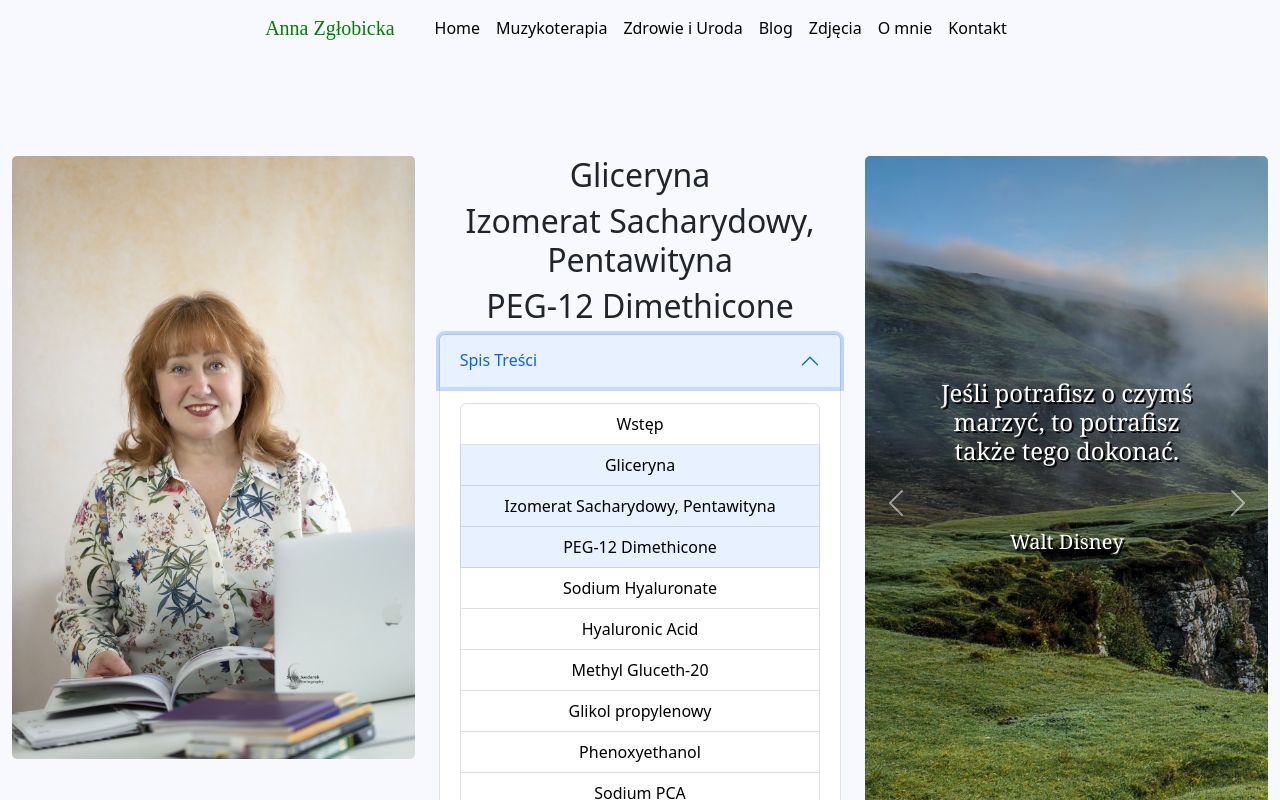
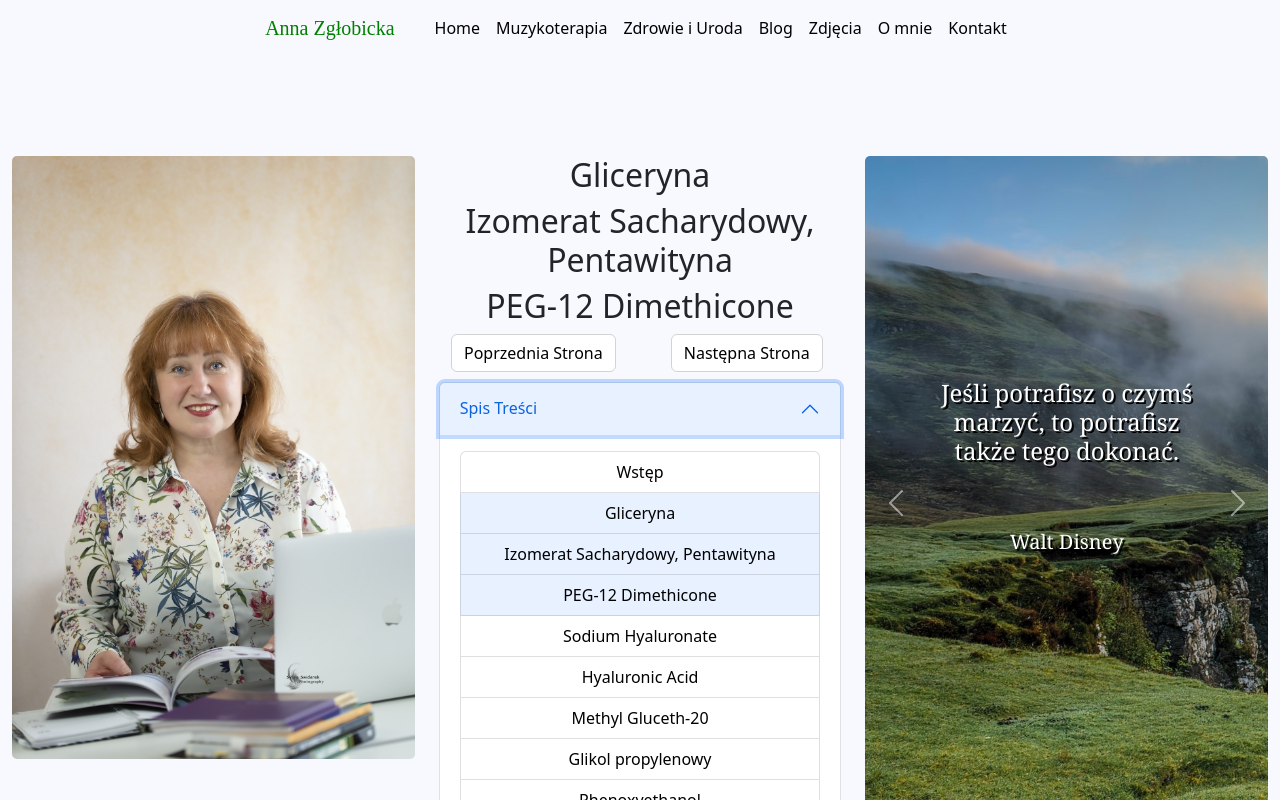
Before and after one commit to ForisTale/PositiveVibrationNextJS, a Next.js app in the folder positive_vibrations/: page /health/hyaluronic-mask/1 in a window 1280 px wide. Both pictures are taken after a click on the button "Spis Treści". Shown: the top 800 px of the page. Built offline with nearby package versions, Linux system fonts and the light colour scheme; a web font is replaced by a local one.

Commit message:
next prev button

```diff
--- a/positive_vibrations/components/TableOfContent.jsx
+++ /dev/null
@@ -1,38 +0,0 @@
-import Accordion from "react-bootstrap/Accordion";
-import ListGroup from "react-bootstrap/ListGroup";
-import Link from "next/link";
-import classes from "./TableOfContent.module.css";
-import {useRouter} from "next/router";
-
-const TableOfContent = (props) => {
-  const router = useRouter();
-
-  let linkGroup = props.pages.map((page, pageIndex) => page.map(chapter => {
-    const basePageUrl = `${props.baseUrl}/${pageIndex}`;
-    const isOnActivePage = basePageUrl === router.asPath.split("#")[0];
-    return (
-      <ListGroup.Item
-        className={`${isOnActivePage ? classes.activePage : ""}`}
-        key={chapter.id}
-        >
-        <Link href={`${basePageUrl}/#${chapter.id}`} passHref><a>{chapter.title}</a></Link>
-      </ListGroup.Item>
-    );
-  }));
-
-  return (
-    <Accordion className={classes.table}>
-      <Accordion.Item eventKey={"0"}>
-        <Accordion.Header>Spis Treści</Accordion.Header>
-        <Accordion.Body>
-          <ListGroup>
-            {linkGroup}
-          </ListGroup>
-        </Accordion.Body>
-      </Accordion.Item>
-
-    </Accordion>
-  );
-};
-
-export default TableOfContent;
--- /dev/null
+++ b/positive_vibrations/components/layout/NextPrevButton.jsx
@@ -0,0 +1,13 @@
+import {Button} from "react-bootstrap";
+import Link from "next/link";
+import styles from "./NextPrevButton.module.css";
+
+const NextPrevButton = (props) => {
+  return (
+    <Button className={styles.button}>
+      <Link href={props.url} passHref><a>{props.next ? "Następna Strona" : "Poprzednia Strona"}</a></Link>
+    </Button>
+  );
+};
+
+export default NextPrevButton;
--- /dev/null
+++ b/positive_vibrations/components/layout/NextPrevButton.module.css
@@ -0,0 +1,8 @@
+.button {
+    background-color: white;
+    border-color:lightgrey;
+}
+.button a {
+    text-decoration: none;
+    color: black;
+}
--- /dev/null
+++ b/positive_vibrations/components/layout/TableOfContent.jsx
@@ -0,0 +1,51 @@
+import Accordion from "react-bootstrap/Accordion";
+import ListGroup from "react-bootstrap/ListGroup";
+import Link from "next/link";
+import classes from "./TableOfContent.module.css";
+import {useRouter} from "next/router";
+import NextPrevButton from "./NextPrevButton";
+import Row from "react-bootstrap/Row";
+import Col from "react-bootstrap/Col";
+
+const TableOfContent = (props) => {
+  const router = useRouter();
+  const pageNumber = parseInt(router.query.pageNumber);
+
+  let linkGroup = props.pages.map((page, pageIndex) => page.map(chapter => {
+    const basePageUrl = `${props.baseUrl}/${pageIndex}`;
+    const isOnActivePage = basePageUrl === router.asPath.split("#")[0];
+    return (
+      <ListGroup.Item
+        className={`${isOnActivePage ? classes.activePage : ""}`}
+        key={chapter.id}
+      >
+        <Link href={`${basePageUrl}/#${chapter.id}`} passHref><a>{chapter.title}</a></Link>
+      </ListGroup.Item>
+    );
+  }));
+
+  return (
+    <>
+      <Row className={classes.buttonsRow}>
+        <Col className={`${pageNumber === 0 ? classes.disabled : ""}`}>
+          <NextPrevButton url={`${props.baseUrl}/${pageNumber - 1}`}/></Col>
+        <Col className={`${pageNumber === (props.pages.length - 1) ? classes.disabled : ""}`}
+        ><NextPrevButton url={`${props.baseUrl}/${pageNumber + 1}`} next/></Col>
+      </Row>
+      <Row className={classes.rowSeparator}/>
+      <Accordion className={classes.table}>
+        <Accordion.Item eventKey={"0"}>
+          <Accordion.Header>Spis Treści</Accordion.Header>
+          <Accordion.Body>
+            <ListGroup>
+              {linkGroup}
+            </ListGroup>
+          </Accordion.Body>
+        </Accordion.Item>
+
+      </Accordion>
+    </>
+  );
+};
+
+export default TableOfContent;
--- a/positive_vibrations/components/TableOfContent.module.css
+++ b/positive_vibrations/components/layout/TableOfContent.module.css
@@ -6,3 +6,15 @@
 .activePage {
     background: #e7f1ff !important;
 }
+
+.buttonsRow {
+
+}
+
+.rowSeparator {
+    margin-bottom: 10px;
+}
+
+.disabled {
+    display: none;
+}
--- a/positive_vibrations/pages/health/hyaluronic-mask/[pageNumber].jsx
+++ b/positive_vibrations/pages/health/hyaluronic-mask/[pageNumber].jsx
@@ -1,5 +1,5 @@
 import {PAGES} from "../../../components/HyaluronicMask";
-import TableOfContent from "../../../components/TableOfContent";
+import TableOfContent from "../../../components/layout/TableOfContent";
 import {URLS} from "../../../inventory/URLS";
 import {useRouter} from "next/router";
 
@@ -17,8 +17,8 @@ const HyaluronicMask = () => {
 
 export function assemblePageFromChapters(chapters, pageIndex) {
   const filteredChapters = [];
-  if (pageIndex) {
-    for (let chapter of chapters[pageIndex]) {
+  if (pageIndex && chapters) {
+    for (let chapter of chapters[parseInt(pageIndex)]) {
       filteredChapters.push(<chapter.component key={chapter.id}/>);
     }
   }
```
